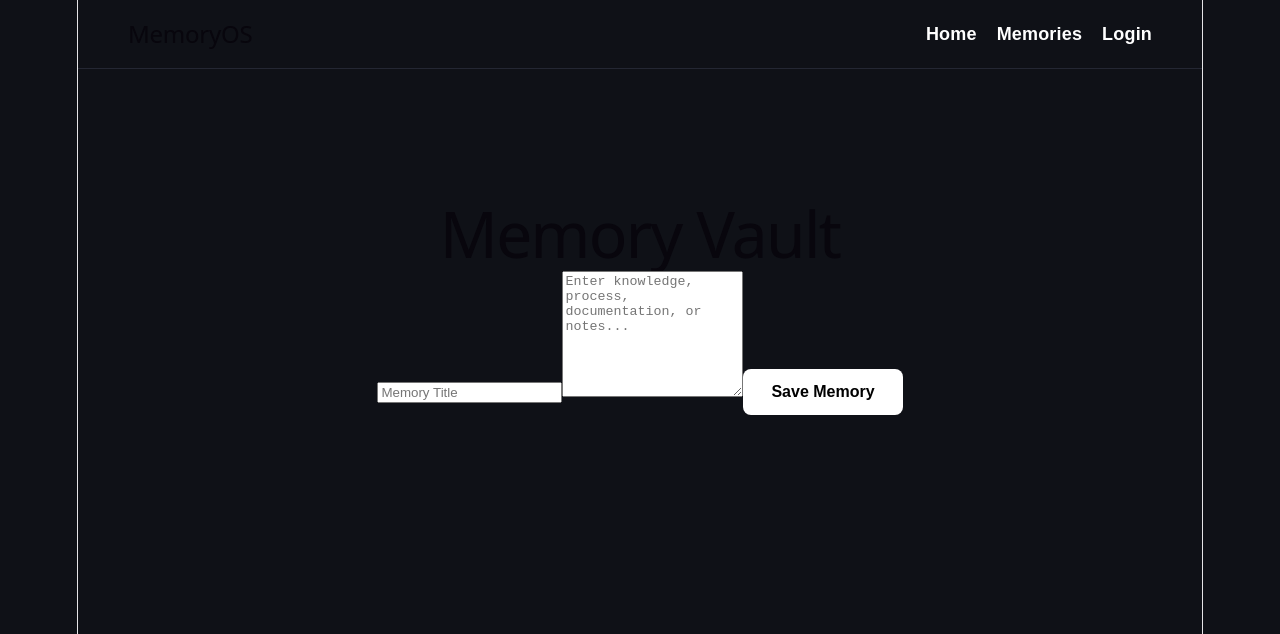
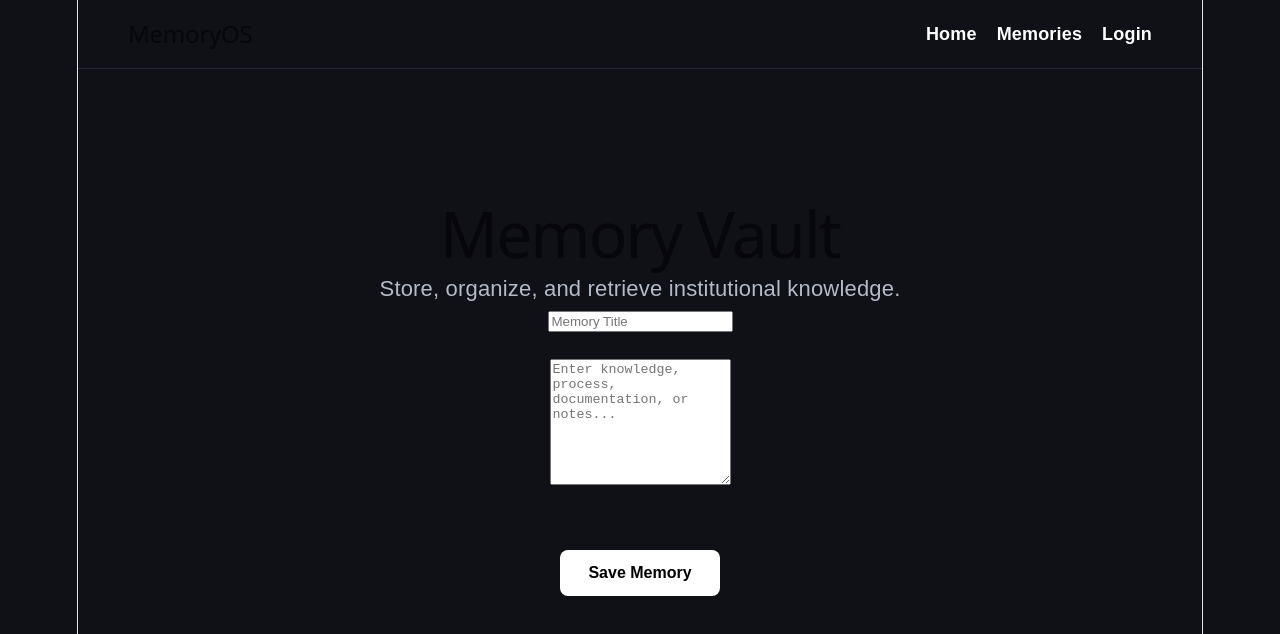
Before and after one commit to Shazeeda/MemoryOS, a React app in the folder frontend/: page /memories in a window 1280 px wide. Shown: the top 634 px of the page. Built offline with nearby package versions, Linux system fonts and the light colour scheme; the HTML template or start-up script is replaced by a standard one.

Commit message:
Add memory form state handling

```diff
--- a/frontend/src/pages/Memories.jsx
+++ b/frontend/src/pages/Memories.jsx
@@ -1,17 +1,53 @@
+import { useState } from "react";
+
 function Memories() {
+  const [title, setTitle] = useState("");
+  const [content, setContent] = useState("");
+
+  function handleSubmit(e) {
+    e.preventDefault();
+
+    console.log({
+      title,
+      content,
+    });
+
+    setTitle("");
+    setContent("");
+  }
+
   return (
     <main>
       <h1>Memory Vault</h1>
 
-      <form>
-        <input type="text" placeholder="Memory Title" />
+      <p>
+        Store, organize, and retrieve institutional knowledge.
+      </p>
+
+      <form onSubmit={handleSubmit}>
+        <input
+          type="text"
+          placeholder="Memory Title"
+          value={title}
+          onChange={(e) => setTitle(e.target.value)}
+        />
+
+        <br />
+        <br />
 
         <textarea
           placeholder="Enter knowledge, process, documentation, or notes..."
           rows="8"
+          value={content}
+          onChange={(e) => setContent(e.target.value)}
         />
 
-        <button type="submit">Save Memory</button>
+        <br />
+        <br />
+
+        <button type="submit">
+          Save Memory
+        </button>
       </form>
     </main>
   );
```
